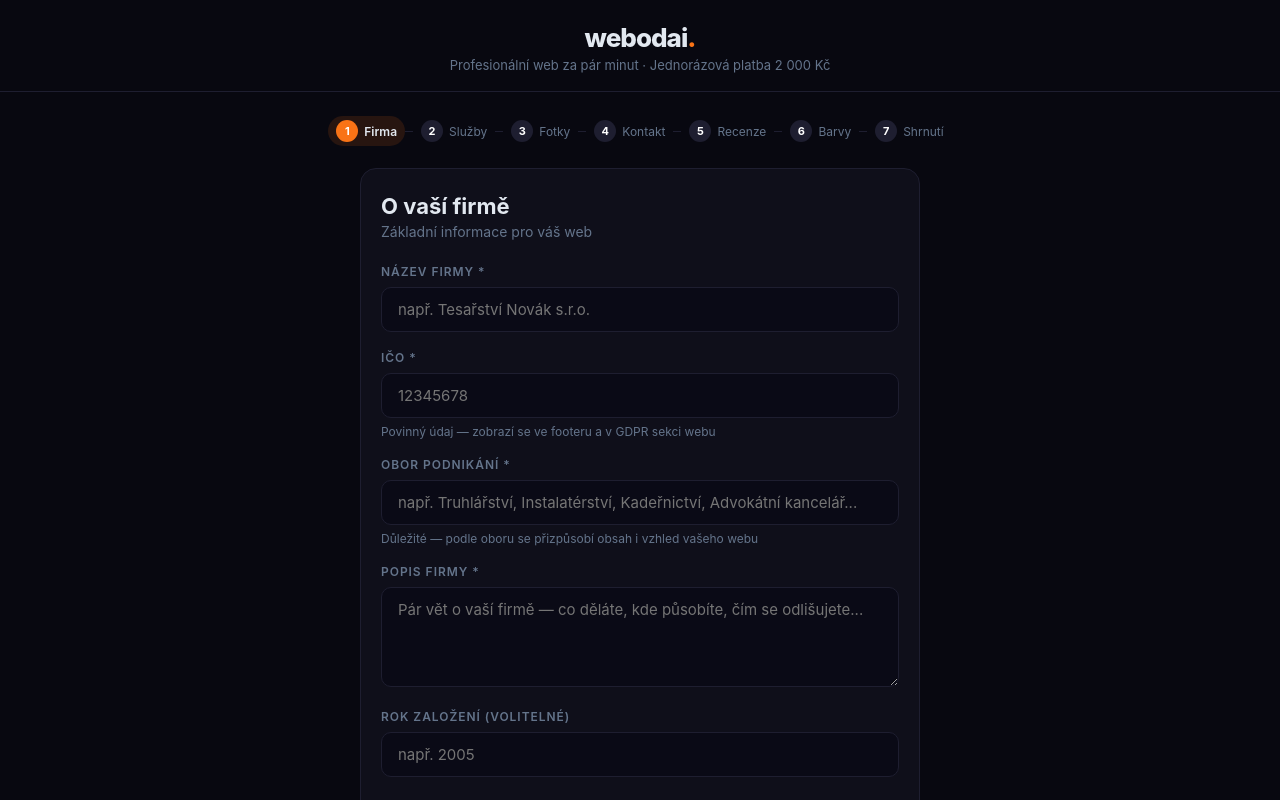
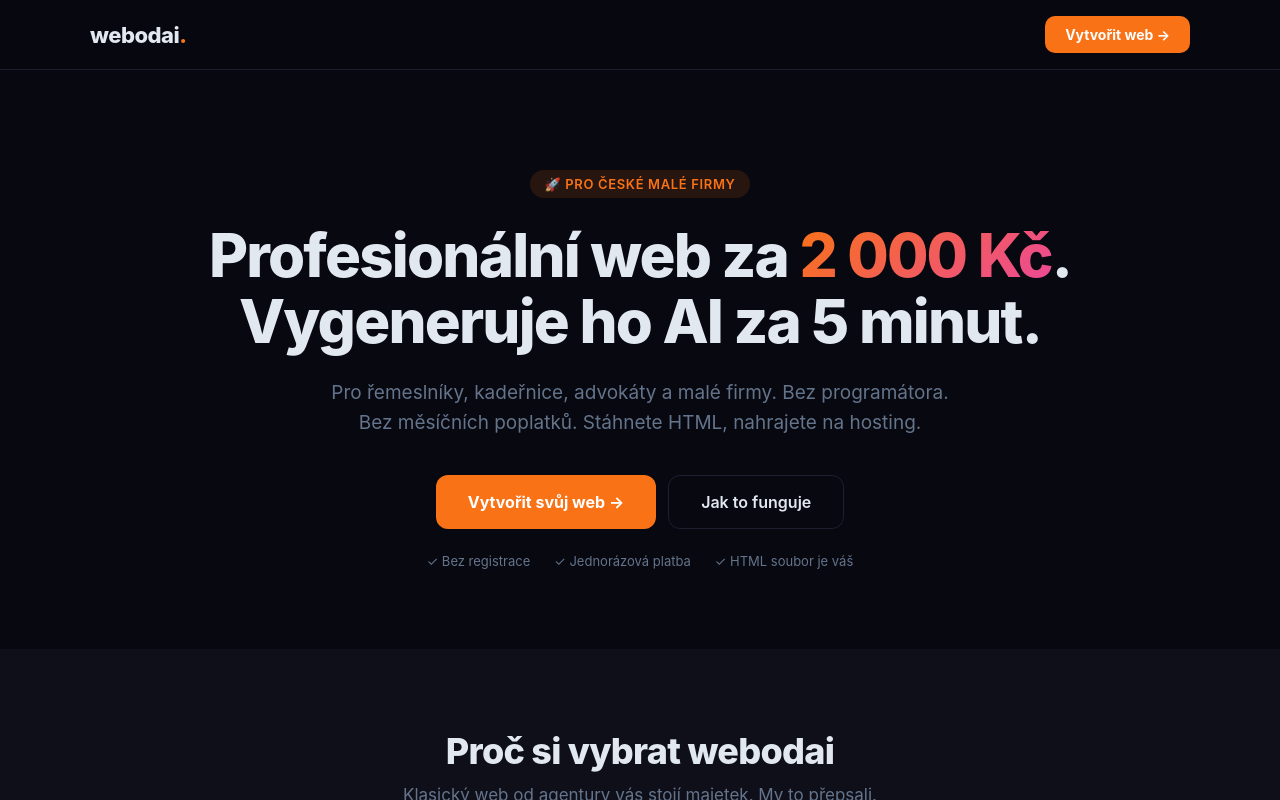
Before and after one commit to radegasttomyscz/webodai, a React (Vite) app: page / in a window 1280 px wide. Shown: the top 800 px of the page. Built offline with nearby package versions, Linux system fonts and the light colour scheme.

Commit message:
Update App.jsx

```diff
--- a/src/App.jsx
+++ b/src/App.jsx
@@ -1,4 +1,5 @@
 import { useState, useEffect, useRef } from "react";
+import Landing from "./Landing";
 
 const MAX_GENERATIONS = 3;
 const PALETTES = [
@@ -495,6 +496,7 @@
 }
 
 export default function App() {
+  const [started,  setStarted]  = useState(false);
   const [step,     setStep]     = useState(0);
   const [loading,  setLoading]  = useState(false);
   const [html,     setHtml]     = useState(null);
@@ -838,6 +840,7 @@
     setLoading(false);
   };
 
+  if (!started)        return <Landing onStart={() => setStarted(true)} />;
   if (loading)         return <LoadingScreen name={f.companyName} />;
   if (preview && html) return <PreviewScreen html={html} name={f.companyName} genCount={genCount} onRegen={generate} onBack={() => setPreview(false)} />;
 
```
